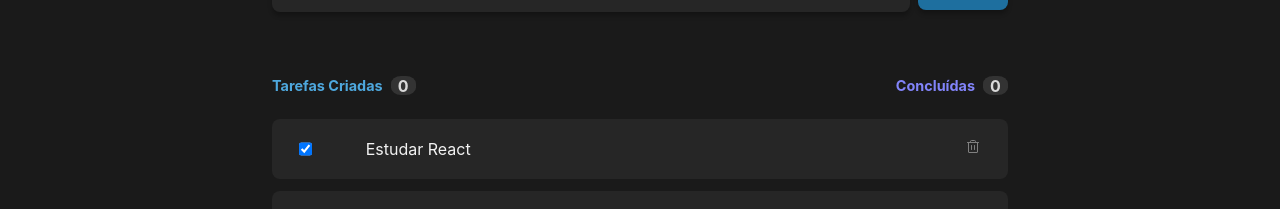
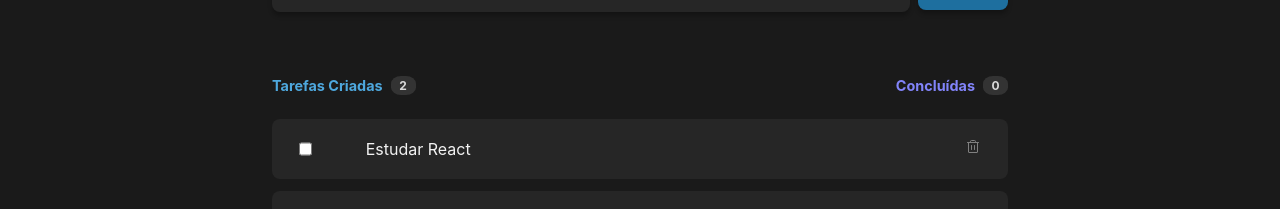
Before and after one commit to itsdavss/todo-list, a React (Vite) app: page / in a window 1280 px wide. Shown: the part 215-424 px from the top of the page. Built offline with nearby package versions, Linux system fonts and the light colour scheme.

Commit message:
inserindo tarefas dinamicamente

```diff
--- a/package.json
+++ b/package.json
@@ -12,7 +12,8 @@
   "dependencies": {
     "phosphor-react": "^1.4.1",
     "react": "^19.0.0",
-    "react-dom": "^19.0.0"
+    "react-dom": "^19.0.0",
+    "uuid": "^11.1.0"
   },
   "devDependencies": {
     "@eslint/js": "^9.21.0",
--- a/src/components/form/Form.jsx
+++ b/src/components/form/Form.jsx
@@ -1,27 +1,50 @@
 import { useState } from "react";
 import style from "./Form.module.css";
 import { PlusCircle, Notepad, Trash } from "phosphor-react";
+import { v4 as uuidv4 } from "uuid";
 
 function Form() {
-  // const [isChecked, setIsChecked] = useState();
+  const [newTask, setNewTask] = useState();
+  const [newText, setNewText] = useState("");
 
-  const tasks = [
+  const [tasks, setTasks] = useState([
     {
-      id: 1,
+      id: uuidv4(),
       name: "Estudar React",
       isDone: true,
     },
     {
-      id: 2,
+      id: uuidv4(),
       name: "Pular corda",
       isDone: false,
     },
-  ];
+  ]);
+
+  function handleCreateNewTask() {
+    event.preventDefault();
+    setTasks([...tasks, newTask]);
+    setNewText("");
+  }
+
+  function handleInput() {
+    setNewText(event.target.value);
+
+    setNewTask({
+      id: uuidv4(),
+      name: newText,
+      isDone: false,
+    });
+  }
 
   return (
     <main className={style.container}>
-      <form action="" className={style.form}>
-        <input type="text" placeholder="Adicione uma nova tarefa" />
+      <form onSubmit={handleCreateNewTask} className={style.form}>
+        <input
+          type="text"
+          placeholder="Adicione uma nova tarefa"
+          value={newText}
+          onChange={handleInput}
+        />
         <button type="submit">
           Criar
           <PlusCircle size={16} />
@@ -31,7 +54,7 @@ function Form() {
         <div className={style.titulos}>
           <div className={style.titulo}>
             <h3 className={style.criadas}>Tarefas Criadas</h3>
-            <span>0</span>
+            <span>{tasks.length}</span>
           </div>
           <div className={style.titulo}>
             <h3 className={style.concluidas}>Concluídas</h3>
@@ -52,11 +75,7 @@ function Form() {
               {tasks.map((task) => {
                 return (
                   <li key={task.id}>
-                    <input
-                      type="checkbox"
-                      checked={task.isDone ? true : false}
-                      // onChange={()=> {setIsChecked(!task.isDone)}}
-                    />
+                    <input type="checkbox" />
                     <p>{task.name}</p>
                     <Trash color="var(--gray-300)" />
                   </li>
--- a/src/components/form/Form.module.css
+++ b/src/components/form/Form.module.css
@@ -20,6 +20,7 @@
   padding: 16px;
   border-radius: 8px;
   box-shadow: 0 4px 4px rgb(0, 0, 0, 25%);
+  color: var(--gray-100);
 }
 
 .form button {
@@ -64,6 +65,7 @@
   background-color: var(--gray-400);
   color: var(--gray-200);
   font-weight: 700;
+  font-size: 0.75rem;
   width: 25px;
   height: 19px;
   display: flex;
```
Also changed, not shown: 1 other file (tests, documents, lock files or other folders).
